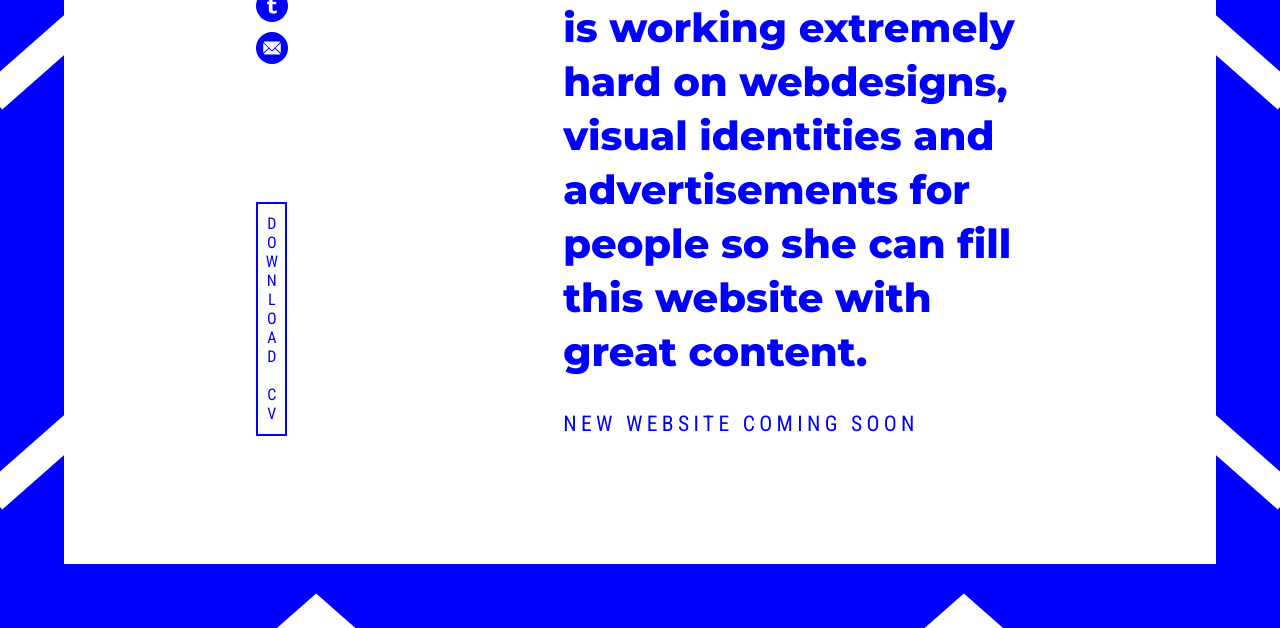
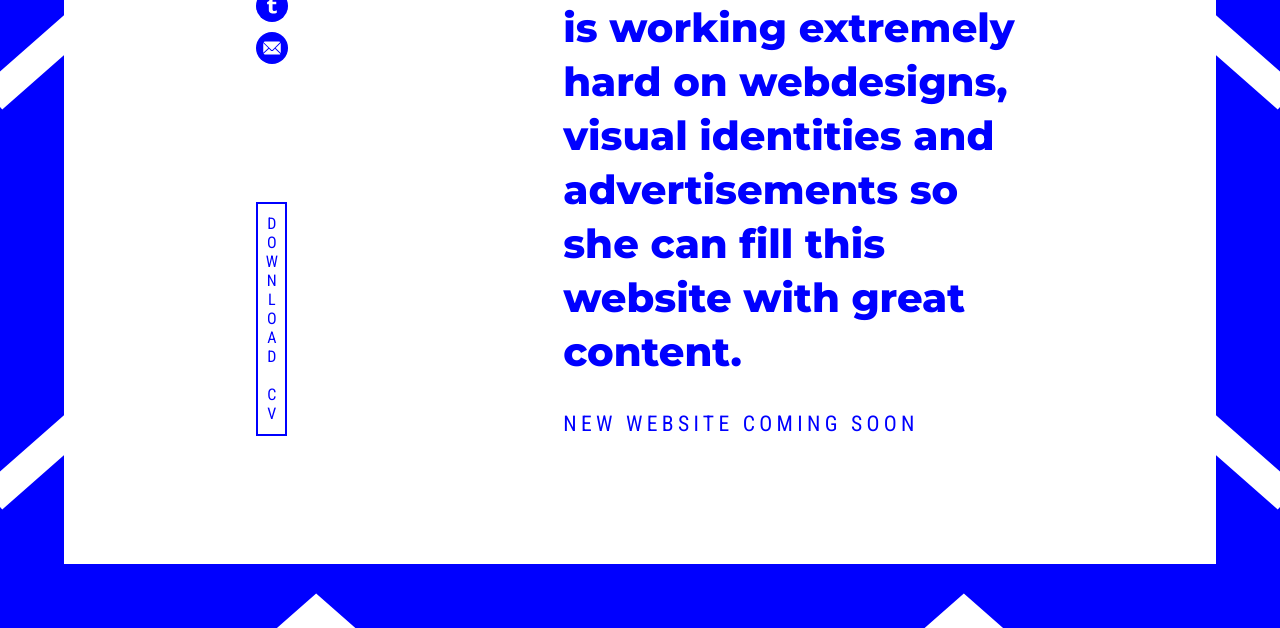
Before and after one commit to maitemaekelberg/webmaiteportfolio, a website: page index.html in a window 1280 px wide. Shown: the part 245-873 px from the top of the page. Drawn offline with Linux system fonts and the light colour scheme.

Commit message:
Update index.html

```diff
--- a/index.html
+++ b/index.html
@@ -33,7 +33,7 @@
 					<h1>Maite Maekelberg</h1>
 					<p>
 						is working extremely hard on webdesigns, visual identities and
-						advertisements for people so she can fill this website with great content.
+						advertisements so she can fill this website with great content.
 					</p>
 				</div>
 				<p>New website coming soon</p>
```
